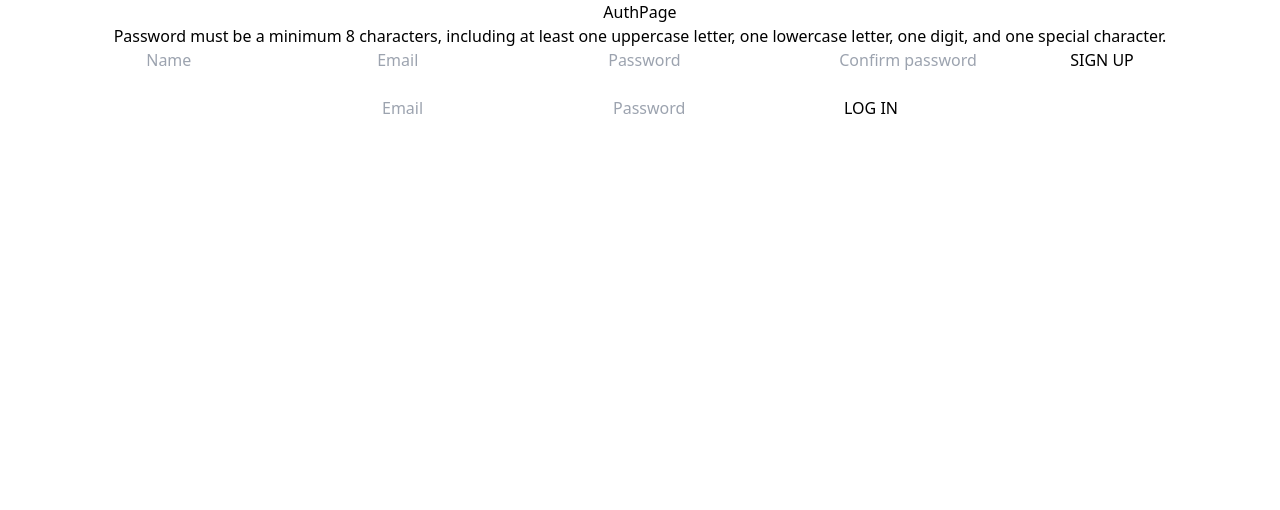
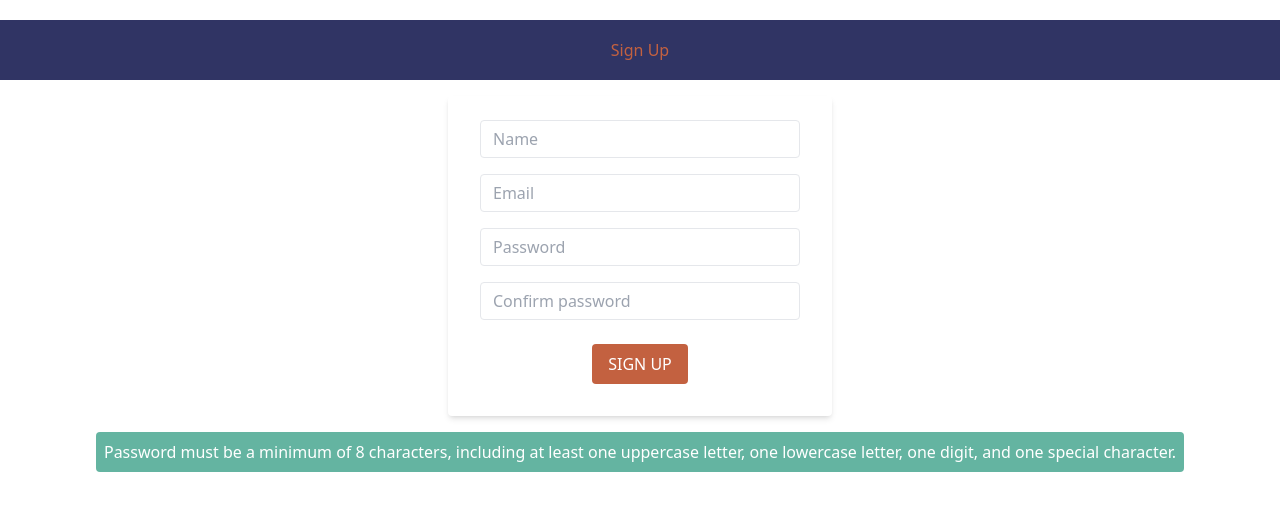
Before and after one commit to Lumber-Stewards-PNW/lumber-stewards-pnw, a React (Create React App) app: page /signup in a window 1280 px wide. Shown: the top 510 px of the page. Built offline with nearby package versions, Linux system fonts and the light colour scheme; what password-validator would draw is missing.

Commit message:
Working signup page

```diff
--- a/src/components/LoginForm/LoginForm.jsx
+++ b/src/components/LoginForm/LoginForm.jsx
@@ -1,5 +1,7 @@
 import { useState } from 'react';
 import * as usersService from '../../utilities/users-service';
+import { Link } from 'react-router-dom'
+import SignUpForm from '../SignUpForm/SignUpForm';
 
 export default function LoginForm({ setUser }) {
   const [credentials, setCredentials] = useState({
@@ -28,15 +30,44 @@ export default function LoginForm({ setUser }) {
   }
 
   return (
-    <div>
-      <div className="form-container">
+    <div className="bg-themeDarkGreen min-h-screen flex justify-center items-center">
+      <div className="bg-white rounded-lg shadow-md p-8 w-full max-w-md">
+        <h1 className="text-3xl font-semibold mb-4">Log In</h1>
         <form autoComplete="off" onSubmit={handleSubmit}>
-          <input type="text" placeholder="Email" name="email" value={credentials.email} onChange={handleChange} required />
-          <input type="password" placeholder="Password" name="password" value={credentials.password} onChange={handleChange} required />
-          <button type="submit">LOG IN</button>
+          <div className="mb-4">
+            <input
+              type="text"
+              placeholder="Email"
+              name="email"
+              value={credentials.email}
+              onChange={handleChange}
+              required
+              className="w-full p-2 border rounded focus:outline-none focus:ring focus:border-themeDarkGreen"
+            />
+          </div>
+          <div className="mb-4">
+            <input
+              type="password"
+              placeholder="Password"
+              name="password"
+              value={credentials.password}
+              onChange={handleChange}
+              required
+              className="w-full p-2 border rounded focus:outline-none focus:ring focus:border-themeGreen"
+            />
+          </div>
+          <div className="text-center">
+            <button
+              type="submit"
+              className="bg-themeGreen text-white py-2 px-4 rounded hover:bg-themeGreenDark focus:outline-none focus:ring focus:bg-themeGreenDark"
+            >
+              LOG IN
+            </button>
+          </div>
         </form>
+        <h2 className='mt-3 bg-themeWhite'>New here? <Link to="/signup">Sign Up</Link></h2>
+        <p className="text-red-500 mt-2">{error}</p>
       </div>
-      <p className="error-message">&nbsp;{error}</p>
     </div>
   );
 }
--- a/src/components/SignUpForm/SignUpForm.jsx
+++ b/src/components/SignUpForm/SignUpForm.jsx
@@ -49,20 +49,70 @@ export default class SignUpForm extends Component {
   render() {
     const disable = this.state.password !== this.state.confirm;
     return (
-      <div>
-            <div className="password-requirements">
-              <p>Password must be a minimum 8 characters, including at least one uppercase letter, one lowercase letter, one digit, and one special character.</p>
-            </div>
-        <div className="form-container">
-          <form autoComplete="on" onSubmit={this.handleSubmit}>
-            <input type="text" placeholder="Name" name="name" value={this.state.name} onChange={this.handleChange} required />
-            <input type="email" placeholder="Email" name="email" value={this.state.email} onChange={this.handleChange} required />
-            <input type="password" placeholder="Password" name="password" value={this.state.password} onChange={this.handleChange} required />
-            <input type="password" placeholder="Confirm password" name="confirm" value={this.state.confirm} onChange={this.handleChange} required />
-            <button type="submit" disabled={disable}>SIGN UP</button>
-          </form>
+      <div className="flex flex-col items-center">
+        <form
+          autoComplete="on"
+          onSubmit={this.handleSubmit}
+          className="mt-4 w-full max-w-sm bg-white shadow-md rounded px-8 pt-6 pb-8 mb-4"
+        >
+          <div className="mb-4">
+            <input
+              type="text"
+              placeholder="Name"
+              name="name"
+              value={this.state.name}
+              onChange={this.handleChange}
+              required
+              className="appearance-none border rounded w-full py-2 px-3 text-gray-700 leading-tight focus:outline-none focus:shadow-outline"
+            />
+          </div>
+          <div className="mb-4">
+            <input
+              type="email"
+              placeholder="Email"
+              name="email"
+              value={this.state.email}
+              onChange={this.handleChange}
+              required
+              className="appearance-none border rounded w-full py-2 px-3 text-gray-700 leading-tight focus:outline-none focus:shadow-outline"
+            />
+          </div>
+          <div className="mb-4">
+            <input
+              type="password"
+              placeholder="Password"
+              name="password"
+              value={this.state.password}
+              onChange={this.handleChange}
+              required
+              className="appearance-none border rounded w-full py-2 px-3 text-gray-700 leading-tight focus:outline-none focus:shadow-outline"
+            />
+          </div>
+          <div className="mb-6">
+            <input
+              type="password"
+              placeholder="Confirm password"
+              name="confirm"
+              value={this.state.confirm}
+              onChange={this.handleChange}
+              required
+              className="appearance-none border rounded w-full py-2 px-3 text-gray-700 leading-tight focus:outline-none focus:shadow-outline"
+            />
+          </div>
+          <button
+            type="submit"
+            disabled={disable}
+            className="bg-themeOrange text-white py-2 px-4 rounded hover:bg-themeGreenDark focus:outline-none focus:ring focus:bg-themeGreenDark"
+          >
+            SIGN UP
+          </button>
+        </form>
+        <div className="bg-themeGreen p-2 rounded text-white">
+          Password must be a minimum of 8 characters, including at least one
+          uppercase letter, one lowercase letter, one digit, and one special
+          character.
         </div>
-        <p className="error-message">&nbsp;{this.state.error}</p>
+        <p className="text-red-500 mt-2">{this.state.error}</p>
       </div>
     );
   }
--- a/src/pages/App/App.jsx
+++ b/src/pages/App/App.jsx
@@ -1,33 +1,40 @@
 import './App.css';
 import { useState } from 'react'
-import { Routes, Route } from 'react-router-dom'
+import { Routes, Route, Link } from 'react-router-dom'
 import { getUser } from '../../utilities/users-service'
-import AuthPage from '../AuthPage/AuthPage';
-import HomePage from '../HomePage/HomePage';
-import LumberPage from '../LumberPage/LumberPage';
-import AboutPage from '../AboutPage/AboutPage';
+import AuthPage from '../AuthPage/AuthPage'
+import HomePage from '../HomePage/HomePage'
+import LumberPage from '../LumberPage/LumberPage'
+import AboutPage from '../AboutPage/AboutPage'
 import NavBar from '../../components/NavBar/NavBar'
+import SignUpPage from '../SignUpPage/SignUpPage';
 
 export default function App() {
-  const [ user, setUser ] = useState(getUser())
+  const user = getUser(); // Get the user object directly
 
   return (
     <main className="App">
       {user ? (
         <>
-          <NavBar user={user} setUser={setUser} />
+          <NavBar user={user} />
           <Routes>
-            <Route path="/" element={<HomePage />} /> {/* Set the default path to HomePage */}
-            <Route path="/home" element={<HomePage />} /> {/* Set the default path to HomePage */}
+            <Route path="/" element={<HomePage />} />
+            <Route path="/home" element={<HomePage />} />
             <Route path="/lumber" element={<LumberPage />} />
             <Route path="/about" element={<AboutPage />} />
-            {/* <Route path="/orders" element={<OrderHistoryPage />} /> */}
           </Routes>
         </>
       ) : (
-        <AuthPage setUser={setUser} />
+        <Routes>
+          <Route path="/" element={<AuthPage />} />
+          <Route path="/signup" element={<SignUpPage />} />
+        </Routes>
+      )}
+      {/* Add a Link to the SignUpPage */}
+      {!user && (
+        <div className="text-center mt-4">
+        </div>
       )}
     </main>
-
   );
 }
--- a/src/pages/AuthPage/AuthPage.jsx
+++ b/src/pages/AuthPage/AuthPage.jsx
@@ -1,11 +1,10 @@
-import SignUpForm from '../../components/SignUpForm/SignUpForm'
+// import SignUpForm from '../../components/SignUpForm/SignUpForm'
 import LoginForm from '../../components/LoginForm/LoginForm'
-
 export default function AuthPage({ setUser }) {
     return (
         <main>
-            <h1>AuthPage</h1>
-            <SignUpForm setUser={setUser} />
+            <h1 className='bg-themeGreen'>AuthPage</h1>
+            {/* <SignUpForm setUser={setUser} /> */}
             <LoginForm setUser={setUser} />
         </main>
     )
--- a/src/pages/HomePage/HomePage.jsx
+++ b/src/pages/HomePage/HomePage.jsx
@@ -1,8 +1,9 @@
 // import { checkToken } from '../../utilities/users-service'
 
 export default function HomePage() {
+    console.log('hello test')
     return (
-    <div className="bg-themeGold h-screen">
+        <div className="bg-themeGold h-screen">
         <h1 className="text-4xl text-themeOrange">Lumber Stewards of the PNW</h1>
         <p className="text-themeDarkGreen text-xl mt-4">Welcome!</p>
     </div>)
--- /dev/null
+++ b/src/pages/SignUpPage/SignUpPage.jsx
@@ -0,0 +1,11 @@
+import SignUpForm from '../../components/SignUpForm/SignUpForm'
+
+export default function SignUpPage({ setUser }) {
+    console.log('SignUpPage is rendered');
+    return (
+    <div>
+<h1 className='mt-5 text-themeOrange bg-themeNavyBlue h-[60px] flex items-center justify-center'>Sign Up</h1>
+        <SignUpForm setUser={setUser} />
+    </div>
+  );
+}
```
Also changed, not shown: server.js (+10 -9 lines).
